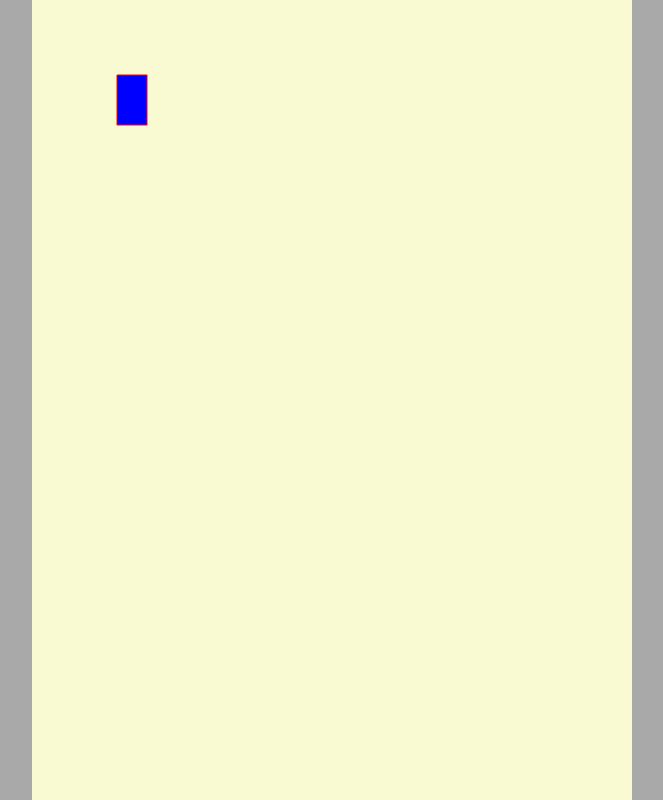
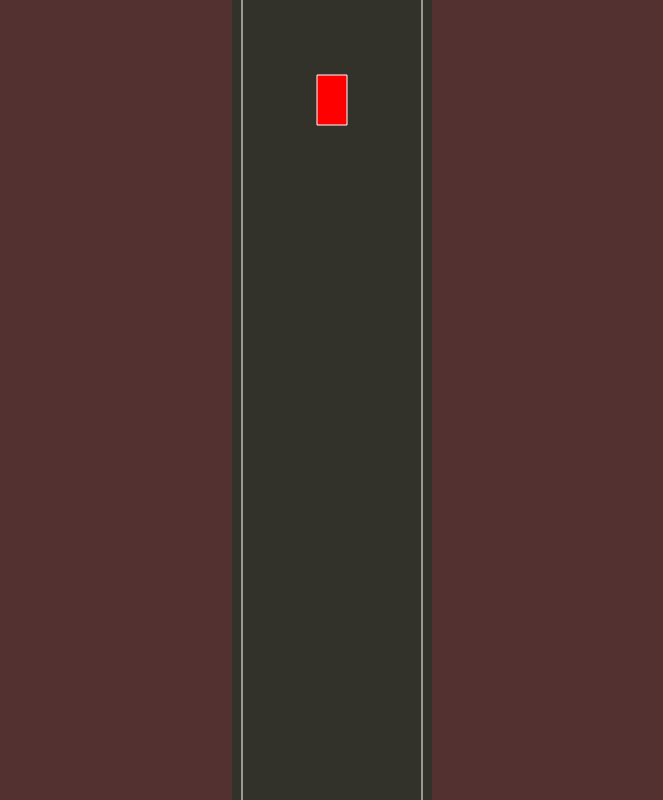
Before and after one commit to has1234513/driving-car-simulator, a plain HTML site: page index.html in a window 1280 px wide. Shown: the whole page, without its empty margins (308-971 px from the left). Drawn offline with Linux system fonts and the light colour scheme.

Commit message:
added road

```diff
--- a/car.js
+++ b/car.js
@@ -15,8 +15,12 @@ class Car {
     }
 
     update() {
-        // forward motion
-        if (this.controls.forward) {
+       this.#move()
+    }
+
+    #move() {
+         // forward motion
+         if (this.controls.forward) {
             this.speed += this.acceleration;
         }
 
@@ -85,8 +89,7 @@ class Car {
             this.width,
             this.height
         )
-        ctx.fillStyle = 'blue';
-        ctx.strokeStyle = 'red';
+        ctx.fillStyle = 'red';
         ctx.fill();
         ctx.stroke();
         ctx.restore();
--- a/controls.js
+++ b/controls.js
@@ -26,7 +26,6 @@ class Controls {
 
             }
 
-            console.table('keydown',this)
         }
         document.onkeyup = (e) => {
             switch (e.key) {
@@ -44,7 +43,6 @@ class Controls {
                     break
 
             }
-            console.table('keyUp',this)
         }
     }
 
--- a/index.html
+++ b/index.html
@@ -6,6 +6,7 @@
     </head>
     <body>
         <canvas id="myCanvas"></canvas>
+        <script src="road.js"></script>
         <script src="controls.js"></script>
         <script src="car.js"></script>
         <script src="main.js" ></script>
--- a/main.js
+++ b/main.js
@@ -1,15 +1,17 @@
 
 const canvas = document.getElementById("myCanvas");
 
-canvas.width = 600;
+canvas.width = 200;
 
 const ctx = canvas.getContext("2d"); // ctx means "context"
+const road = new Road(canvas.width/2, canvas.width* 0.9)
 const car = new Car(100, 100, 30, 50);
-car.draw(ctx);
 
 function animate () {
     car.update();
+
     canvas.height = window.innerHeight;
+    road.draw(ctx);
     car.draw(ctx);
     requestAnimationFrame(animate);
 }
--- /dev/null
+++ b/road.js
@@ -0,0 +1,29 @@
+class Road{
+    constructor (x, width, laneCount=3 ) {
+        this.x = x;
+        this.width = width;
+        this.laneCount = laneCount;
+
+        this.left = x - width/2;
+        this.right = x + width/2;
+
+        const infinnity = 10000000;
+        this.top = -infinnity;
+        this.bottom = infinnity;
+    }
+
+    draw(ctx) {
+        ctx.linewidth = 5;
+        ctx.strokeStyle = "white";
+
+        ctx.beginPath();
+        ctx.moveTo(this.left, this.top);
+        ctx.lineTo(this.left, this.bottom);
+        ctx.stroke();
+
+        ctx.beginPath();
+        ctx.moveTo(this.right, this.top);
+        ctx.lineTo(this.right, this.bottom);
+        ctx.stroke();
+    }
+}
--- a/style.css
+++ b/style.css
@@ -1,6 +1,6 @@
 body {
     margin: 0;
-    background: darkgray;
+    background: rgb(84, 49, 49);
     overflow: hidden;
     text-align: center;
     display: flex;
@@ -8,15 +8,6 @@ body {
     justify-content: center;
 }
 
-.speedometer {
-    position: absolute;
-    width: 60px;
-    height: 60px;
-    background-color: aqua;
-    text-align: center;
-    margin: auto auto auto 700px
+#myCanvas {
+    background-color: rgb(50, 50, 43);
 }
-
-#myCanvas {
-    background-color: lightgoldenrodyellow;
-}
```
